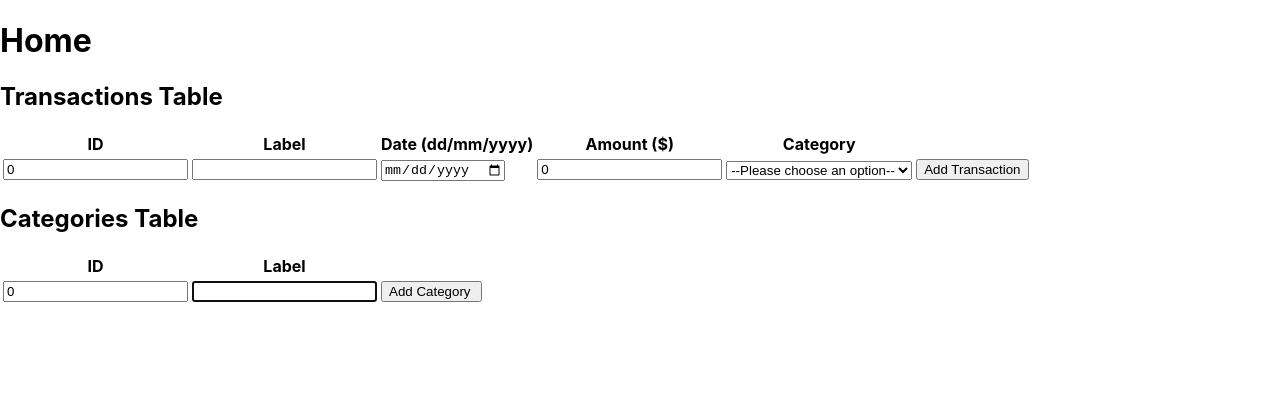
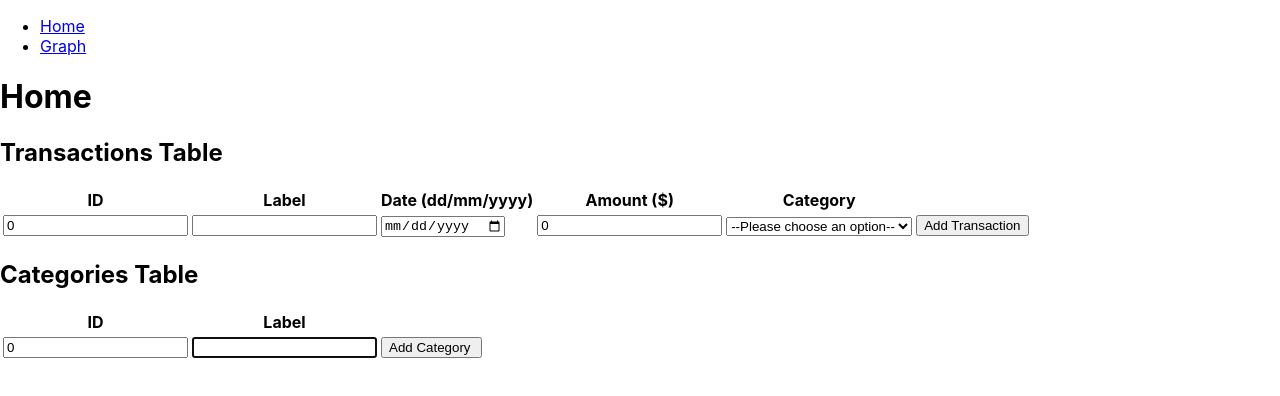
Before and after one commit to datasapiens/expense-app, a React (Create React App) app: page / in a window 1280 px wide. Shown: the top 396 px of the page. Built offline with nearby package versions, Linux system fonts and the light colour scheme.

Commit message:
add(Header)

```diff
--- a/package.json
+++ b/package.json
@@ -12,6 +12,7 @@
     "@types/react-dom": "^17.0.9",
     "react": "^17.0.2",
     "react-dom": "^17.0.2",
+    "react-router-dom": "6",
     "react-scripts": "5.0.0",
     "sass": "^1.49.8",
     "typescript": "^4.4.2",
--- /dev/null
+++ b/src/App.tsx
@@ -0,0 +1,20 @@
+import React from 'react'
+import { Routes, Route } from 'react-router-dom'
+
+import Home from './pages/Home'
+import Graph from './pages/Graph'
+import { Header } from './components/Header'
+
+function App() {
+  return (
+    <div className='App'>
+      <Header />
+      <Routes>
+        <Route path='/' element={<Home />} />
+        <Route path='graph' element={<Graph />} />
+      </Routes>
+    </div>
+  )
+}
+
+export default App
--- /dev/null
+++ b/src/components/Header/Header.jsx
@@ -0,0 +1,32 @@
+import { Link } from 'react-router-dom'
+
+import styles from './Header.module.scss'
+
+const NAVIGATION = [
+  {
+    label: 'Home',
+    href: '/',
+  },
+  {
+    label: 'Graph',
+    href: '/graph',
+  },
+]
+
+const Header = () => {
+  return (
+    <header>
+      <nav>
+        <ul>
+          {NAVIGATION.map((i, index) => (
+            <li key={index}>
+              <Link to={i.href}>{i.label}</Link>
+            </li>
+          ))}
+        </ul>
+      </nav>
+    </header>
+  )
+}
+
+export default Header
--- /dev/null
+++ b/src/components/Header/index.jsx
@@ -0,0 +1,3 @@
+import Header from './Header'
+
+export { Header }
--- a/src/index.tsx
+++ b/src/index.tsx
@@ -1,12 +1,15 @@
 import React from 'react'
 import ReactDOM from 'react-dom'
+import { BrowserRouter } from 'react-router-dom'
 
 import './styles/index.scss'
-import App from './pages/Home'
+import App from './App'
 
 ReactDOM.render(
   <React.StrictMode>
-    <App />
+    <BrowserRouter>
+      <App />
+    </BrowserRouter>
   </React.StrictMode>,
   document.getElementById('root')
 )
--- /dev/null
+++ b/src/pages/Graph.jsx
@@ -0,0 +1,13 @@
+import React, { useState, useEffect } from 'react'
+
+import styles from './Home.module.scss'
+
+const Graph = () => {
+  return (
+    <div>
+      <h1>Graph</h1>
+    </div>
+  )
+}
+
+export default Graph
--- a/src/pages/Home.jsx
+++ b/src/pages/Home.jsx
@@ -7,7 +7,7 @@ import { CategoriesTable } from '../components/CategoriesTable'
 
 const Home = () => {
   return (
-    <div className='Home'>
+    <div>
       <h1>Home</h1>
 
       <TransactionTable />
```
Also changed, not shown: src/components/Header/Header.module.scss (added), 1 other file (tests, documents, lock files or other folders).
